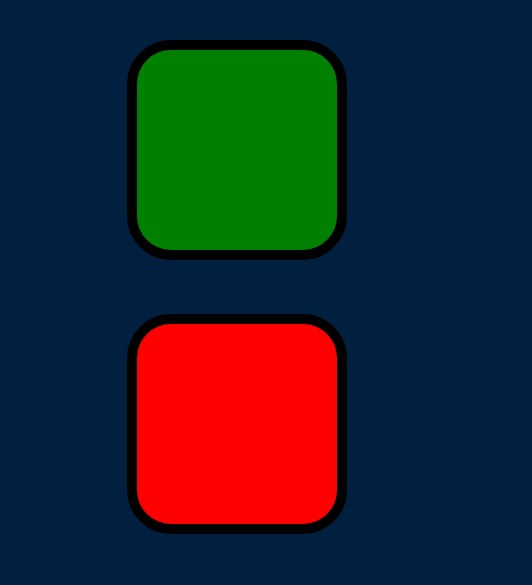
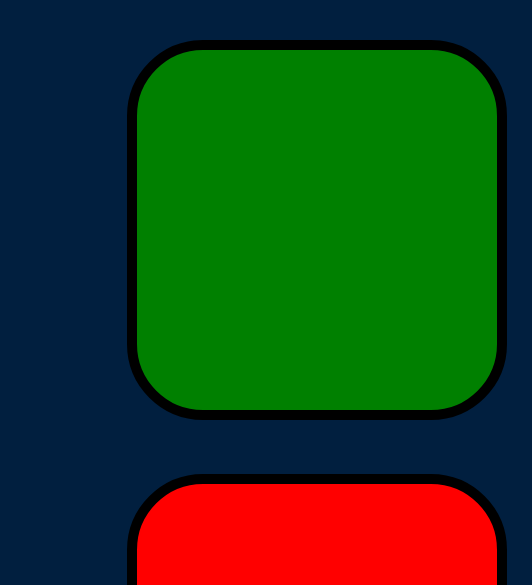
Before and after one commit to salkom/simongame, a plain HTML site: page index.html in a window 390 px wide. Shown: the part 214-799 px from the top of the page, 532 px wide, since content can reach past the window. Drawn offline with nearby package versions, Linux system fonts and the light colour scheme.

Commit message:
Update styles.css

```diff
--- a/styles.css
+++ b/styles.css
@@ -51,3 +51,11 @@ body {
   box-shadow: 0 0 20px white;
   background-color: grey;
 }
+
+@media only screen and (max-width: 1000px) {
+
+    .btn {
+      height: 360px;
+      width: 360px;
+    }
+}
```
